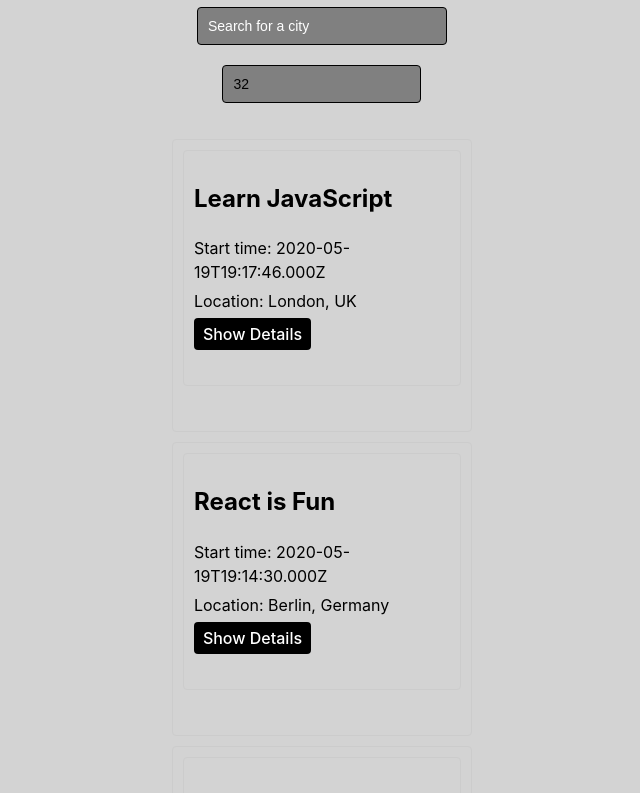
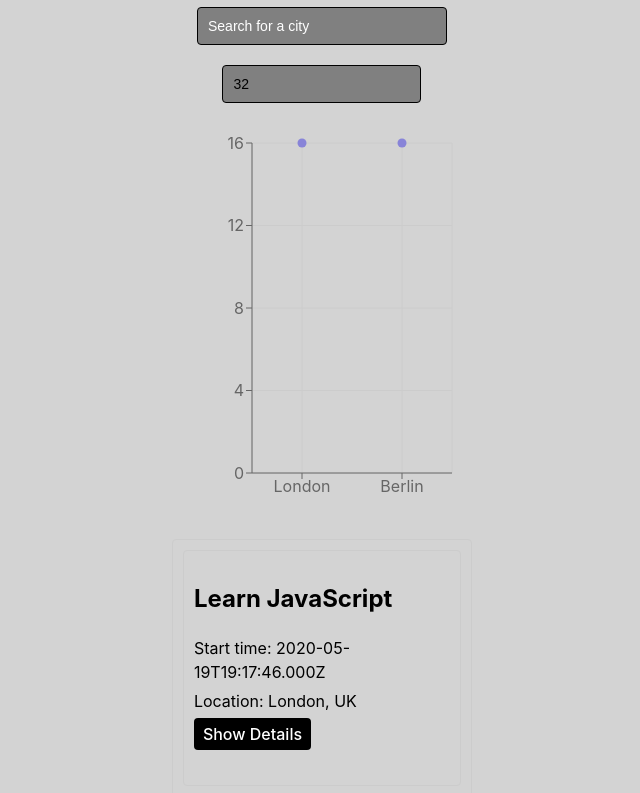
Before and after one commit to gabe-1byte/Meet, a React (Vite) app: page / in a window 1280 px wide. Shown: the top 793 px of the page, without its empty margins (318-958 px from the left). Built offline with nearby package versions, Linux system fonts and the light colour scheme.

Commit message:
Scatter chart implementation
for CareerFoundry Exercise 4.10

```diff
--- a/package.json
+++ b/package.json
@@ -15,6 +15,7 @@
     "nprogress": "^0.2.0",
     "react": "^18.3.1",
     "react-dom": "^18.3.1",
+    "recharts": "^3.2.1",
     "vite-plugin-pwa": "^1.0.3",
     "workbox-core": "^7.3.0",
     "workbox-expiration": "^7.3.0",
--- a/src/App.jsx
+++ b/src/App.jsx
@@ -4,6 +4,7 @@
 import NumberOfEvents from './components/NumberOfEvents';
 import { extractLocations, getEvents } from './api';
 import { InfoAlert, ErrorAlert, WarningAlert } from './components/Alert';
+import CityEventsChart from './components/CityEventsChart';
 
 import './App.css';
 import { set } from 'nprogress';
@@ -56,6 +57,8 @@
       <NumberOfEvents onNumberChanged={setCurrentNOE}
         setErrorAlert={setErrorAlert}
       />
+      <CityEventsChart allLocations={allLocations} events={events} />
+
       <EventList events={events} />
     </div>
   );
--- /dev/null
+++ b/src/components/CityEventsChart.jsx
@@ -0,0 +1,47 @@
+import { useState, useEffect } from "react";
+import {
+    ScatterChart,
+    Scatter,
+    XAxis, YAxis,
+    CartesianGrid,
+    Tooltip,
+    ResponsiveContainer,
+} from "recharts";
+
+const CityEventsChart = ({ allLocations, events }) => {
+    const [data, setData] = useState([]);
+
+    useEffect(() => {
+        setData(() => getData());
+    }, [`${events}`]);
+
+    const getData = () => {
+        const data = allLocations.map((location) => {
+            const count = events.filter((event) => event.location === location).length;
+            const city = location.split(", ")[0];
+            return { city, count };
+        });
+        return data;
+        };
+
+        return (
+            <ResponsiveContainer width="100%" height={400}>
+                <ScatterChart
+                    margin={{
+                        top: 20,
+                        right: 20,
+                        bottom: 20,
+                        left: 20,
+                    }}
+                >
+                    <CartesianGrid />
+                    <XAxis type="category" dataKey="city" name="City" />
+                    <YAxis type="number" dataKey="count" name="Number of Events" />
+                    <Tooltip cursor={{ strokeDasharray: '3 3' }} />
+                    <Scatter name="Events" data={data} fill="#8884d8" />
+                </ScatterChart>
+            </ResponsiveContainer>
+        );
+}
+
+export default CityEventsChart;
```
Also changed, not shown: 1 other file (tests, documents, lock files or other folders).
